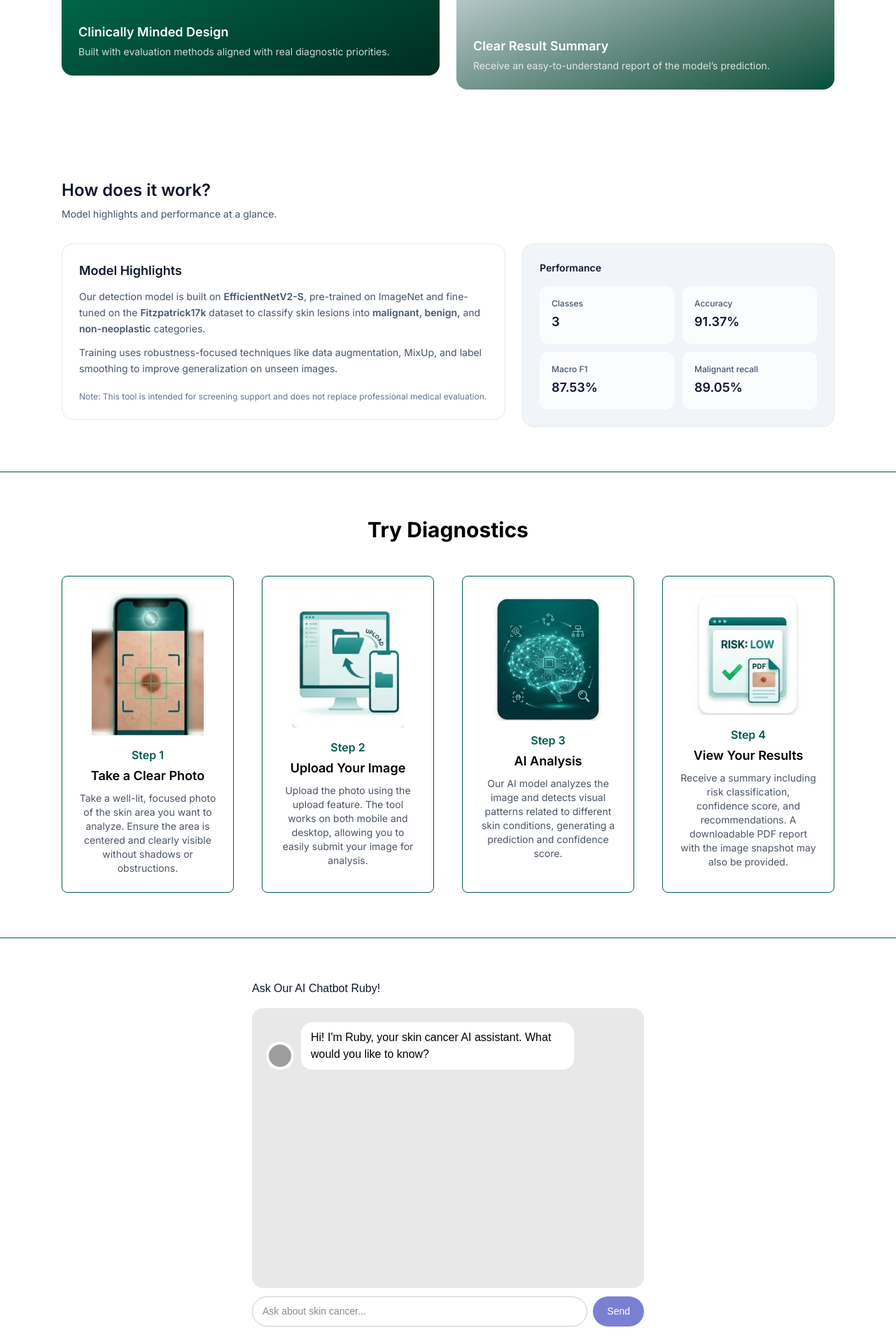
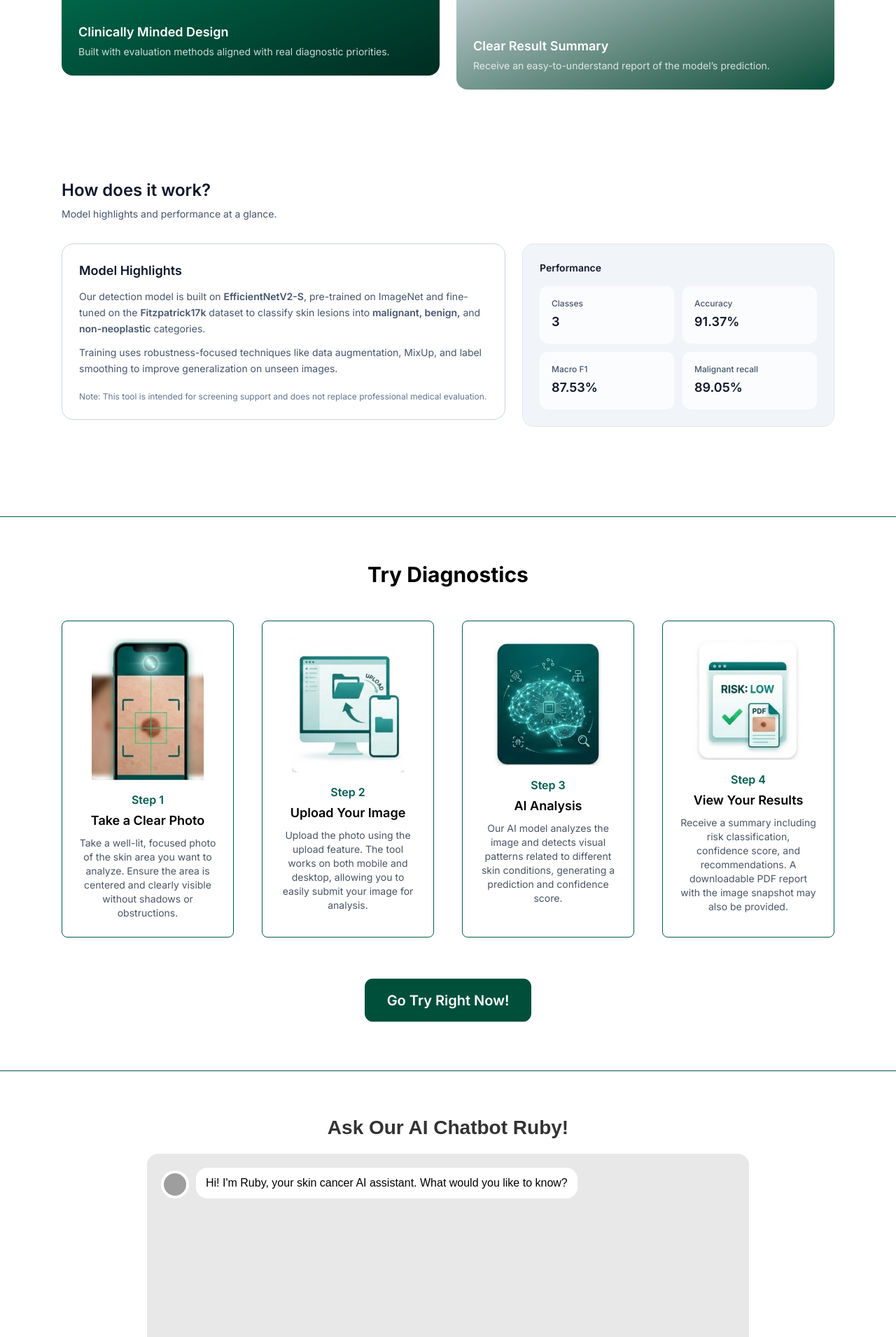
Before and after one commit to junakim0118/WCS_SkinCancerDiagnosticsAI, a Next.js app in the folder skincancerai/: page / in a window 1280 px wide. Shown: the part 1309-3220 px from the top of the page at 70% size. Built offline with nearby package versions, Linux system fonts and the light colour scheme; grey boxes are pictures that could not be loaded.

Commit message:
managing blurbs

```diff
--- a/skincancerai/src/app/components/aichatbot.js
+++ b/skincancerai/src/app/components/aichatbot.js
@@ -29,8 +29,8 @@ export default function AIChatbot() {
   };
 
   return (
-    <div style={{ maxWidth: "600px", margin: "40px auto", padding: "20px", fontFamily: "sans-serif" }}>
-      <h2 style={{ marginBottom: "16px" }}>Ask Our AI Chatbot Ruby!</h2>
+    <div style={{ maxWidth: "900px", margin: "40px auto", padding: "20px", fontFamily: "sans-serif" }}>
+      <h2 style={{ marginBottom: "16px", fontSize: "28px", fontWeight: "bold", color: "#333", textAlign: "center" }}>Ask Our AI Chatbot Ruby!</h2>
       <div style={{ background: "#e8e8e8", borderRadius: "16px", padding: "20px", height: "400px", overflowY: "auto", display: "flex", flexDirection: "column", gap: "16px" }}>
         {messages.map((msg, i) => (
           <div key={i} style={{ display: "flex", alignItems: "flex-end", gap: "10px", flexDirection: msg.role === "user" ? "row-reverse" : "row" }}>
--- a/skincancerai/src/app/components/how_does_it_work.js
+++ b/skincancerai/src/app/components/how_does_it_work.js
@@ -12,7 +12,7 @@ function Stat({ label, value }) {
 export default function HowItWorksModel() {
   return (
     <section id="how-it-works" className="bg-white">
-      <div className="mx-auto max-w-6xl px-6 py-16">
+      <div className="mx-auto max-w-6xl px-6 pb-32 pt-16">
         {/* Header */}
         <div id="user-guide" className="mt-16 max-w-2xl">
           <h3 className="text-2xl font-semibold text-slate-900">
@@ -26,7 +26,7 @@ export default function HowItWorksModel() {
         <div className="mt-8 grid grid-cols-1 gap-6 lg:grid-cols-12">
           {/* Left: short highlights */}
           <div className="lg:col-span-7">
-            <div className="rounded-2xl border border-slate-200 bg-white p-6">
+            <div className="rounded-2xl border border-slate-300 bg-white p-6">
               <h4 className="text-lg font-semibold text-slate-900">
                 Model Highlights
               </h4>
--- a/skincancerai/src/app/components/instruction.js
+++ b/skincancerai/src/app/components/instruction.js
@@ -69,6 +69,13 @@ export default function Instruction() {
             </div>
           ))}
         </div>
+        <br></br>
+        <a
+              href="/diagnostics"
+              className="inline-flex items-center justify-center rounded-xl bg-emerald-900 px-8 py-4 text-[20px] font-semibold text-white hover:bg-emerald-800 transition-colors mt-10 animate-bounce"
+            >
+              Go Try Right Now!
+            </a>
       </div>
     </section>
   );
--- a/skincancerai/src/app/components/navbar.js
+++ b/skincancerai/src/app/components/navbar.js
@@ -7,6 +7,7 @@ const nav = [
   { label: "Why Us", href: "#why-us" },
   { label: "ChatBot", href: "#chatbot" },
   { label: "Connect", href: "#connect" },
+
 ];
 
 export default function Navbar() {
@@ -48,7 +49,7 @@ export default function Navbar() {
             </nav>
 
             <a
-              href="#try"
+              href="#diagnostics"
               className="inline-flex items-center justify-center rounded-xl bg-emerald-900 px-5 py-3 text-[16px] font-semibold text-white hover:bg-emerald-800 transition-colors"
             >
               Try Diagnostic
--- a/skincancerai/src/app/page.js
+++ b/skincancerai/src/app/page.js
@@ -1,7 +1,5 @@
-
+"use client";
 import AIChatbot from './components/aichatbot'
-
-"use client";
 
 import Navbar from './components/navbar'
 import Title from './components/title'
```
